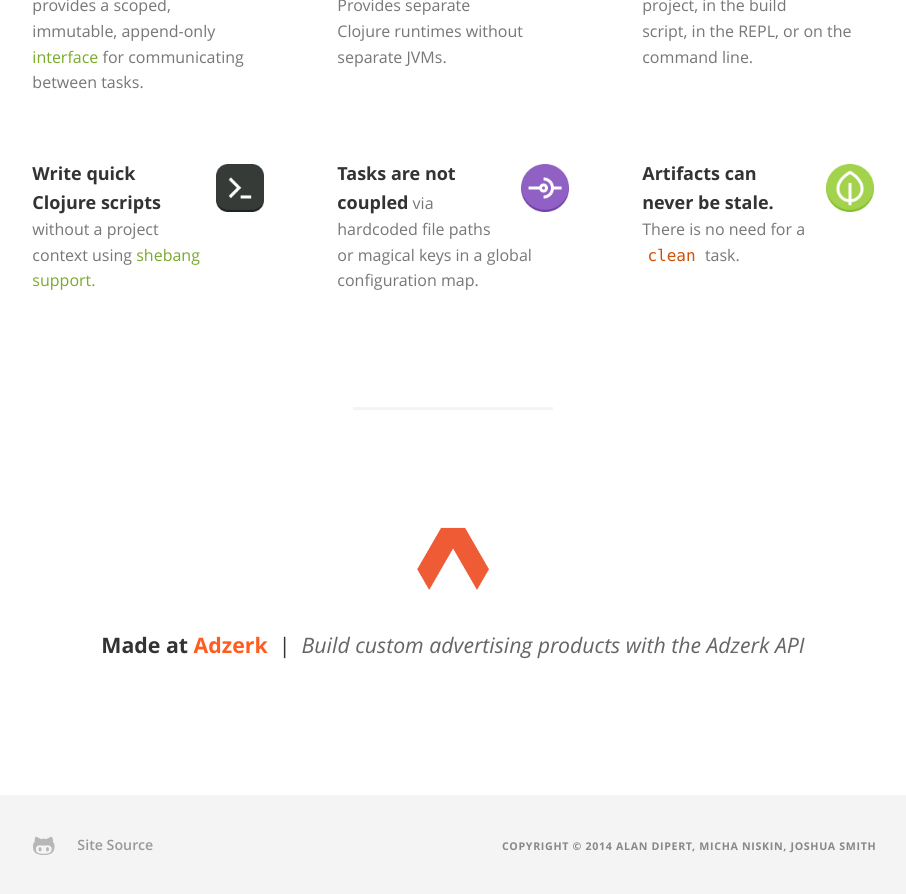
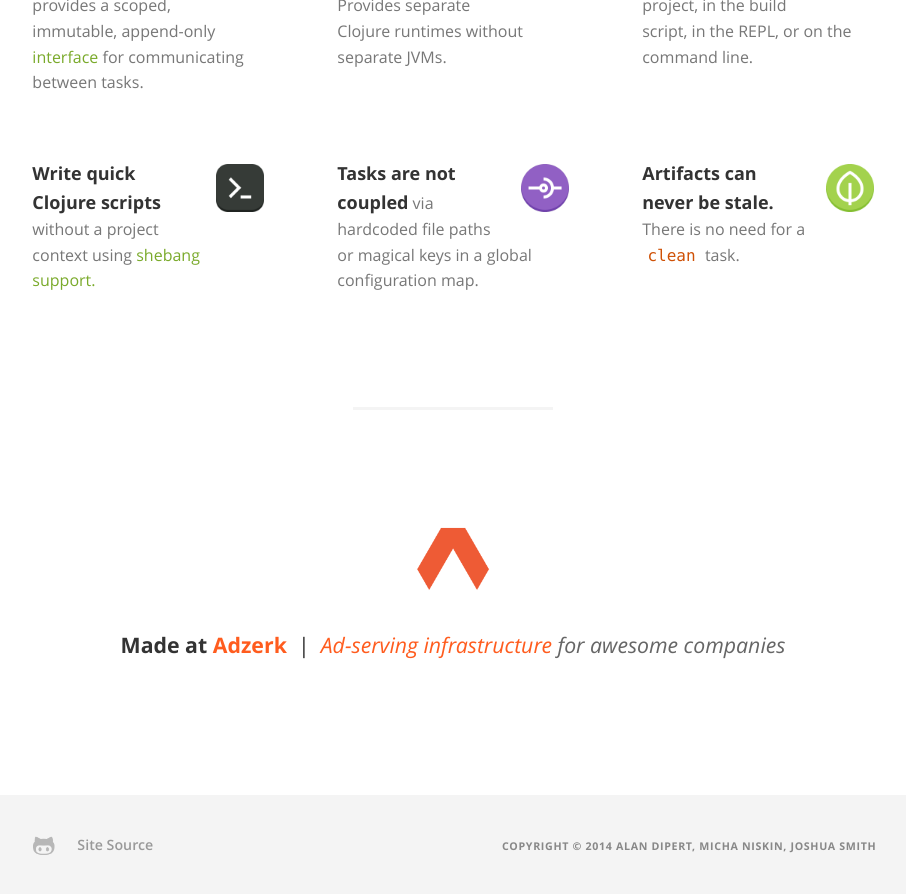
Before and after one commit to boot-clj/boot-clj.github.io, a Jekyll site: the page built from index.md, in a window 1280 px wide and 900 px high, scrolled down 1028 px. Shown: the top 894 px of the window, without its empty margins (187-1093 px from the left). Built offline with Jekyll 4.4.1, drawn with Linux system fonts in a browser that asks for light colours; nearby versions of some CDN libraries; Markdown is read by kramdown in place of the engine named in the settings; comment, search, counter and statistics services are not loaded.

Commit message:
update footer

```diff
--- a/_includes/footer.html
+++ b/_includes/footer.html
@@ -8,7 +8,9 @@
 		<div class="ui-cols">
 			<div class="ui-col-10 ui-skip-1">
 				<img src="/assets/images/logos/adzerk.png" alt="Adzerk"/>
-				<blockquote><strong>Made at <a href="http://adzerk.com">Adzerk</a></strong> &nbsp;&vert;&nbsp; <em>Build custom advertising products with the Adzerk API</em></blockquote>
+				<blockquote>
+                                  <strong>Made at <a href="http://adzerk.com">Adzerk</a></strong> &nbsp;&vert;&nbsp; <em><a href="http://adzerk.com/">Ad-serving infrastructure</a> for awesome companies</em>
+                                </blockquote>
 			</div>
 		</div>
 	</div>
```
